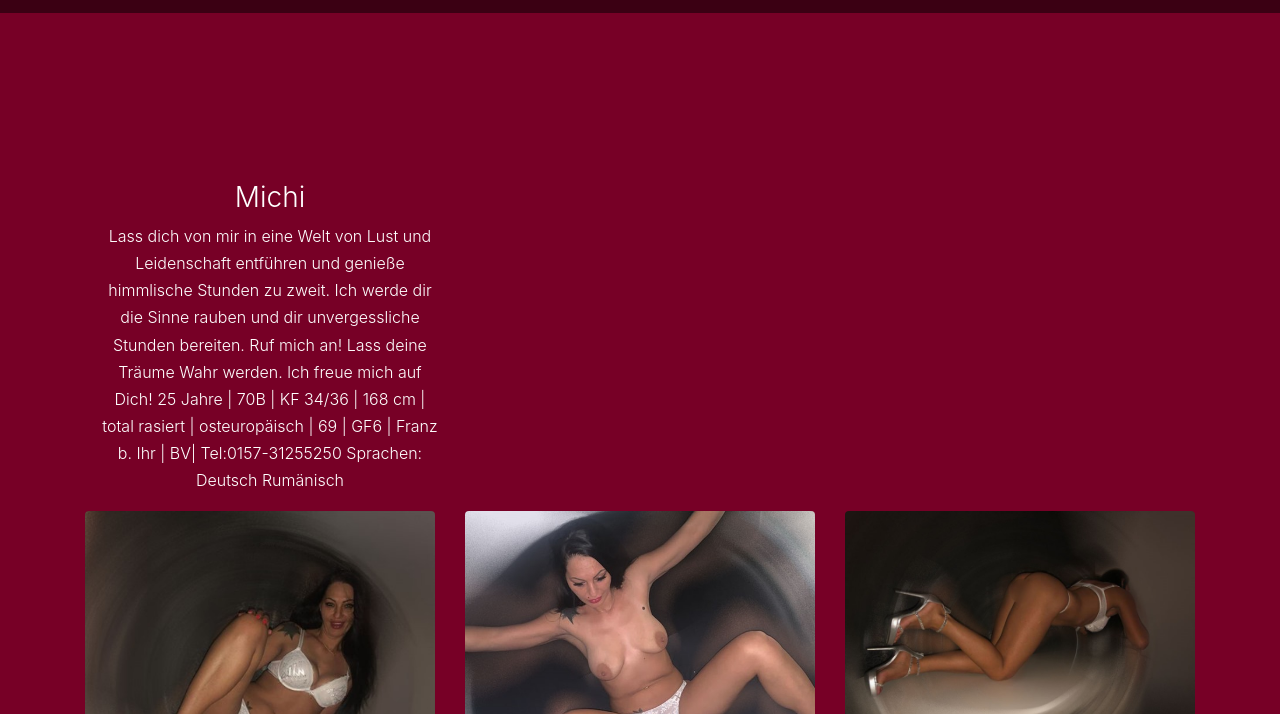
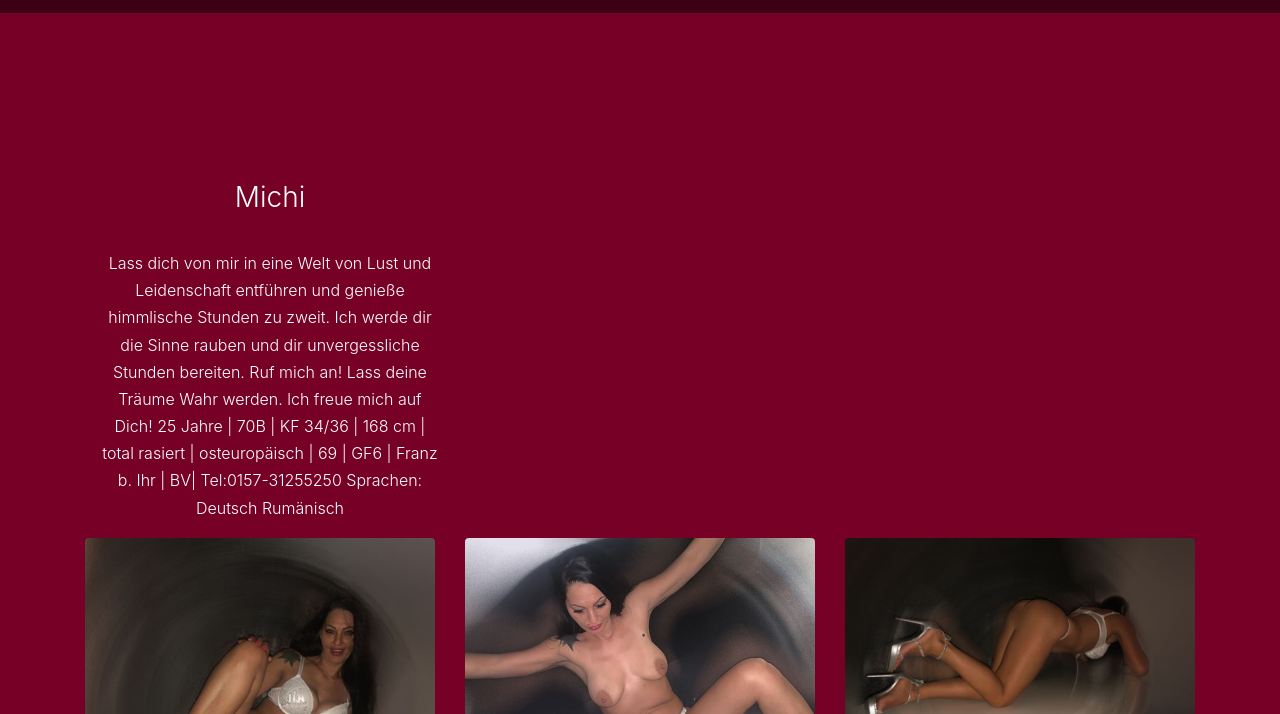
Before and after one commit to fatlindhoxha05/Casmirclub, a plain HTML site: page michi.html in a window 1280 px wide. Shown: the part 86-800 px from the top of the page. Drawn offline with Linux system fonts and the light colour scheme; files whose address does not match are found by name; a web font is replaced by a local one.

Commit message:
all changes
common man

```diff
--- a/michi.html
+++ b/michi.html
@@ -88,7 +88,7 @@
             <div class="offer_content text-center">
               <div class="offer_title" style="color: white !important;" ><h3 style="color: white !important;">Michi</h3></div>
               <div class="offer_text"style="color: white !important;">
-                <p>Lass dich von mir in eine Welt von Lust und Leidenschaft entführen und genieße himmlische Stunden zu zweit.
+                <p><br>Lass dich von mir in eine Welt von Lust und Leidenschaft entführen und genieße himmlische Stunden zu zweit.
                 Ich werde dir die Sinne rauben und dir unvergessliche Stunden bereiten.
                 Ruf mich an! Lass deine Träume Wahr werden. lch freue mich auf Dich!
                 25 Jahre | 70B | KF 34/36 | 168 cm | total rasiert | osteuropäisch | 69 | GF6 | Franz b. Ihr | BV|
```
